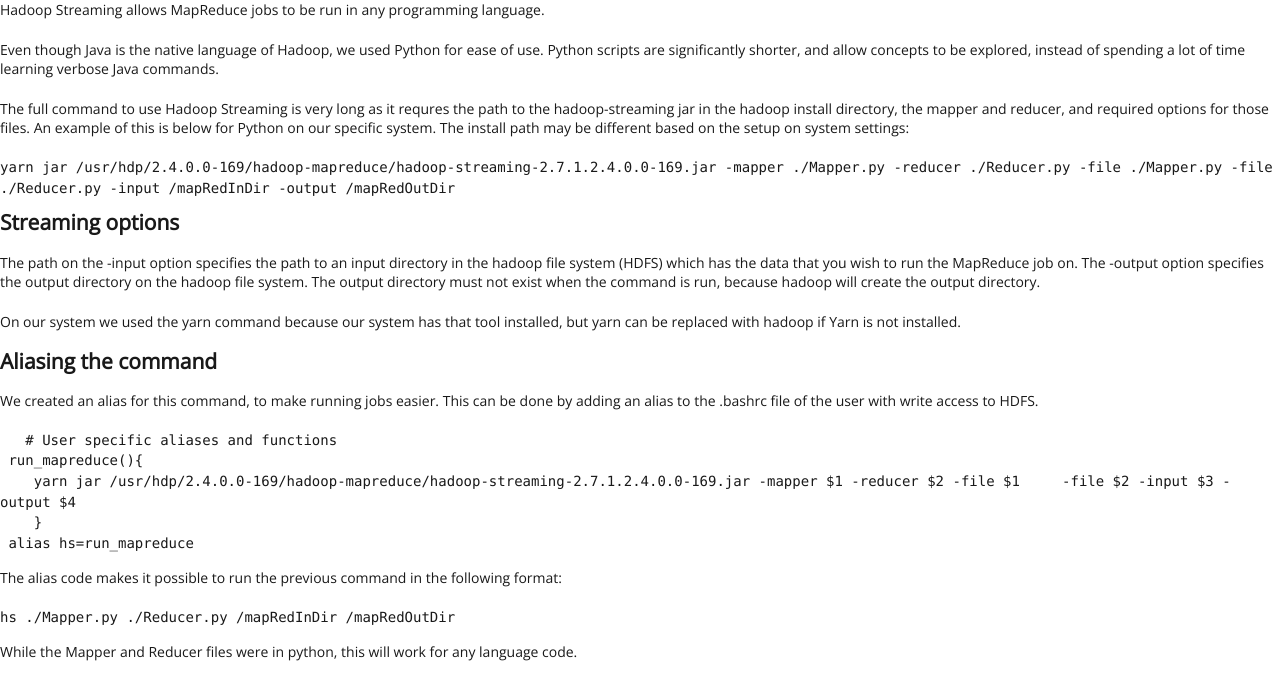
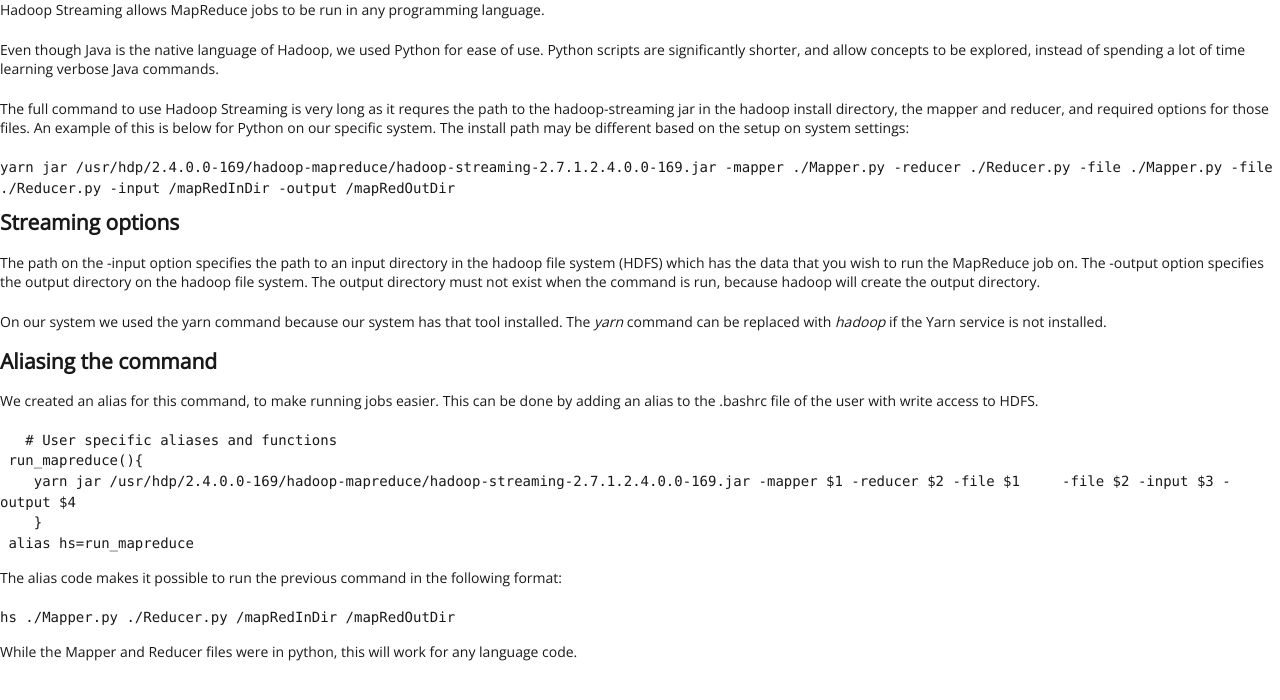
Before and after one commit to csumbBigData/csumbBigData.github.io, a Jekyll site: the page built from _posts/2016-5-8-services_streaming.md, in a window 1280 px wide. Shown: the top 700 px of the page. Built offline with Jekyll 4.4.1, drawn with Linux system fonts in a browser that asks for light colours.

Commit message:
editing the streaming service file

```diff
--- a/_posts/2016-5-8-services_streaming.md
+++ b/_posts/2016-5-8-services_streaming.md
@@ -17,7 +17,7 @@ The full command to use Hadoop Streaming is very long as it requres the path to
 
 The path on the -input option specifies the path to an input directory in the hadoop file system (HDFS) which has the data that you wish to run the MapReduce job on. The -output option specifies the output directory on the hadoop file system. The output directory must not exist when the command is run, because hadoop will create the output directory.
 
-On our system we used the yarn command because our system has that tool installed, but yarn can be replaced with hadoop if Yarn is not installed.
+On our system we used the yarn command because our system has that tool installed. The _yarn_ command can be replaced with _hadoop_ if the Yarn service is not installed.
 
 ## Aliasing the command
 We created an alias for this command, to make running jobs easier. This can be done by adding an alias to the .bashrc file of the user with write access to HDFS.
```
